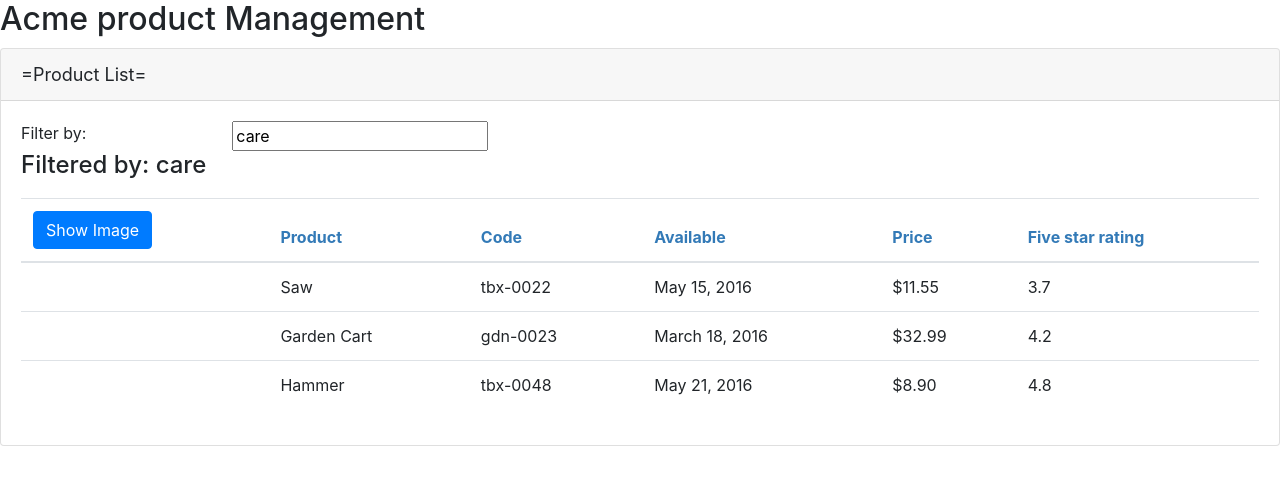
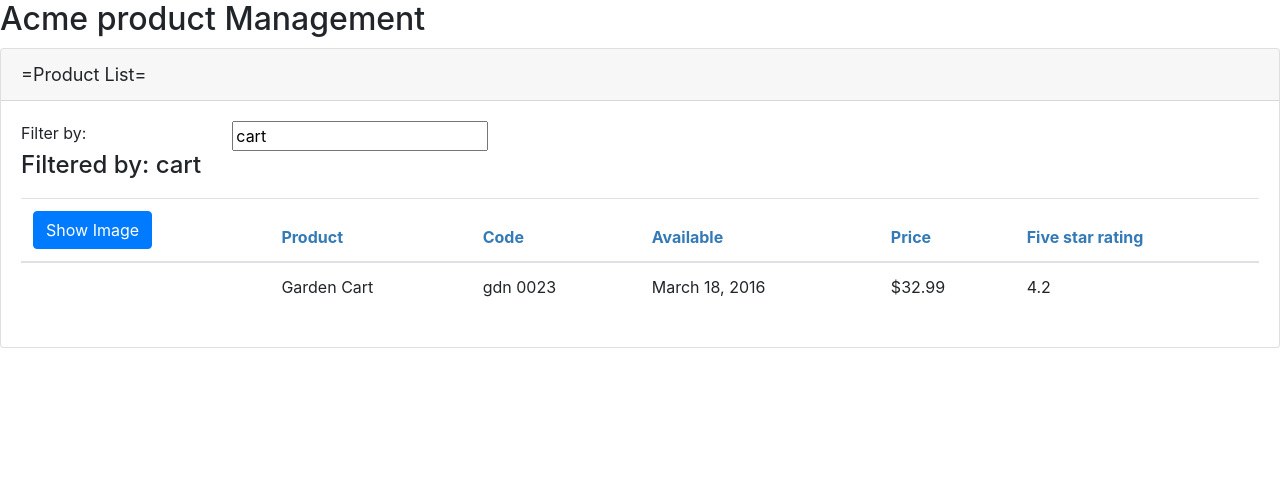
Before and after one commit to lmw2016/AngularGettingStartedPractice, an Angular app: page / in a window 1280 px wide. Shown: the top 484 px of the page. Built offline with nearby package versions, Linux system fonts and the light colour scheme.

Commit message:
add pipe data transform and filter

```diff
--- a/src/app/app.module.ts
+++ b/src/app/app.module.ts
@@ -4,11 +4,13 @@
 
 import { AppComponent } from './app.component';
 import { ProductListComponent } from './products/product-list.component';
+import { ConvertToSpacesPipe } from './shared/convert.to-spaces.pipe';
 
 @NgModule({
   declarations: [
     AppComponent,
-    ProductListComponent
+    ProductListComponent,
+    ConvertToSpacesPipe
   ],
   imports: [
     BrowserModule,
--- a/src/app/products/product-list.component.html
+++ b/src/app/products/product-list.component.html
@@ -35,14 +35,14 @@
               </thead>
 
             <tbody>
-               <tr *ngFor='let product of products'>
+               <tr *ngFor='let product of filteredProducts'>
                    <td><img *ngIf='showImage'
                     [src]='product.imageUrl'
                      [title]='product.imageUrl'
                      [style.width.px]='imageWidth'
                      [style.margin.px]='imageMagin'></td>
                    <td>{{product.productName}}</td>
-                   <td>{{product.productCode|lowercase}}</td>
+                   <td>{{product.productCode|lowercase| convertToSpaces:'-' }}</td>
                    <td>{{product.releaseDate}}</td>
                    <td>{{product.price|currency:'USD':'symbol':'1.2-2'}}</td>
                    <td>{{product.starRating}}</td>
--- a/src/app/products/product-list.component.ts
+++ b/src/app/products/product-list.component.ts
@@ -12,7 +12,21 @@
     imageWidth:number=40
     imageMargin:number=2;
     showImage:boolean=false;
-    listFilter:string='care';
+    //listFilter:string='care';
+
+    _listFilter:string;
+    get listFilter():string{
+      return this._listFilter;
+    }
+    set listFilter(value:string){
+      this._listFilter=value;
+      this.filteredProducts=this.listFilter?this.performFilter(this.listFilter):this.products;
+    }
+
+
+
+
+    filteredProducts:IProduct[];
     products:IProduct[]=[
         {
             "productId": 8,
@@ -46,8 +60,23 @@
           }
     ]
 
+    /**
+     *
+     */
+    constructor() {
+      this.filteredProducts=this.products;
+      this.listFilter='cart';
+
+    }
+
     toggleImage():void{
       this.showImage=!this.showImage;
+    }
+
+    performFilter(filterBy:string):IProduct[]{
+      filterBy=filterBy.toLocaleLowerCase();
+      return this.products.filter((product:IProduct)=>
+      product.productName.toLocaleLowerCase().indexOf(filterBy)!==-1);
     }
 
     ngOnInit(): void {
--- /dev/null
+++ b/src/app/shared/convert.to-spaces.pipe.ts
@@ -0,0 +1,11 @@
+import { PipeTransform, Pipe } from "@angular/core";
+
+@Pipe({
+    name:'convertToSpaces'
+})
+export class ConvertToSpacesPipe implements PipeTransform{
+    transform(value: string, character:string):string {
+        return value.replace(character,' ');
+    }
+
+}
```
